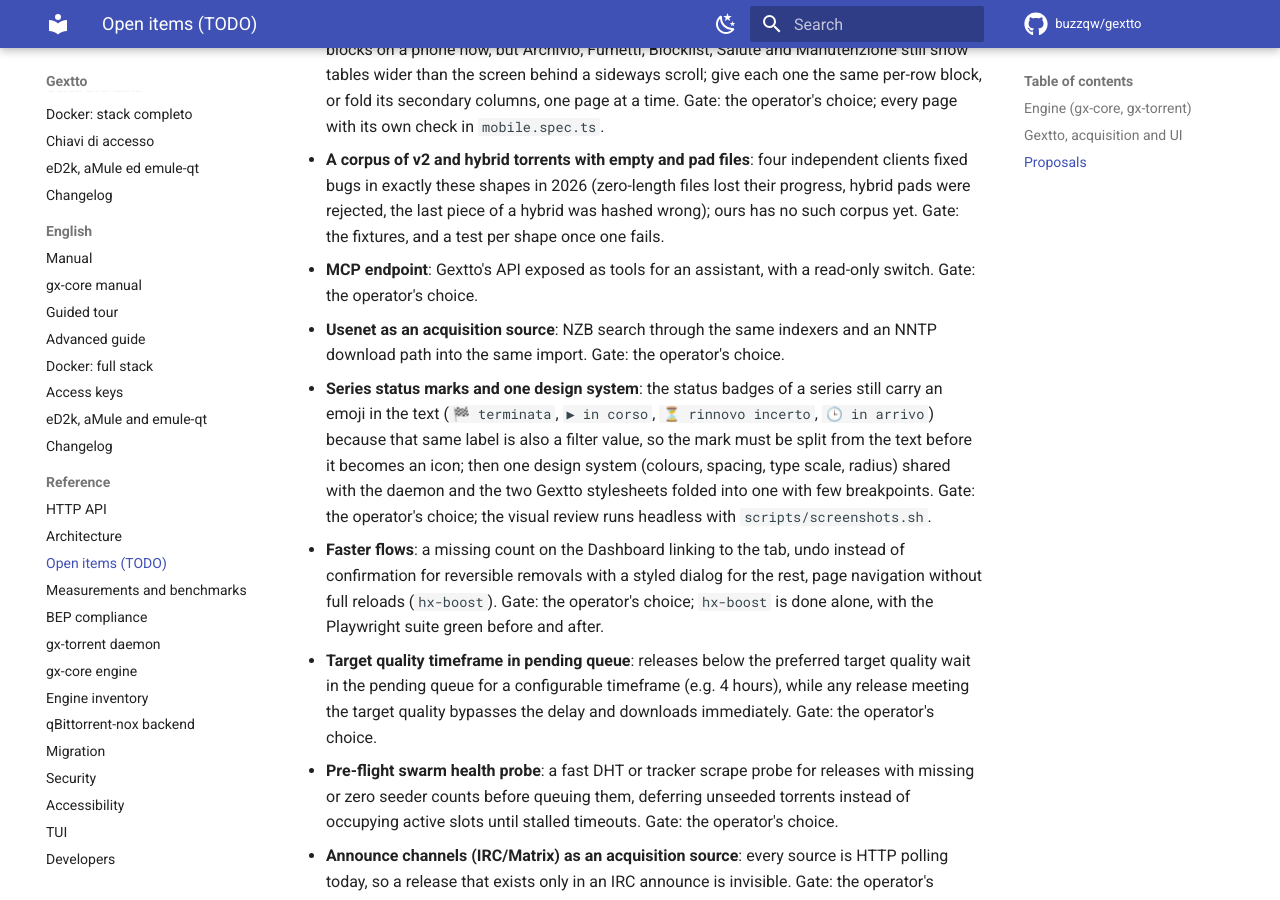
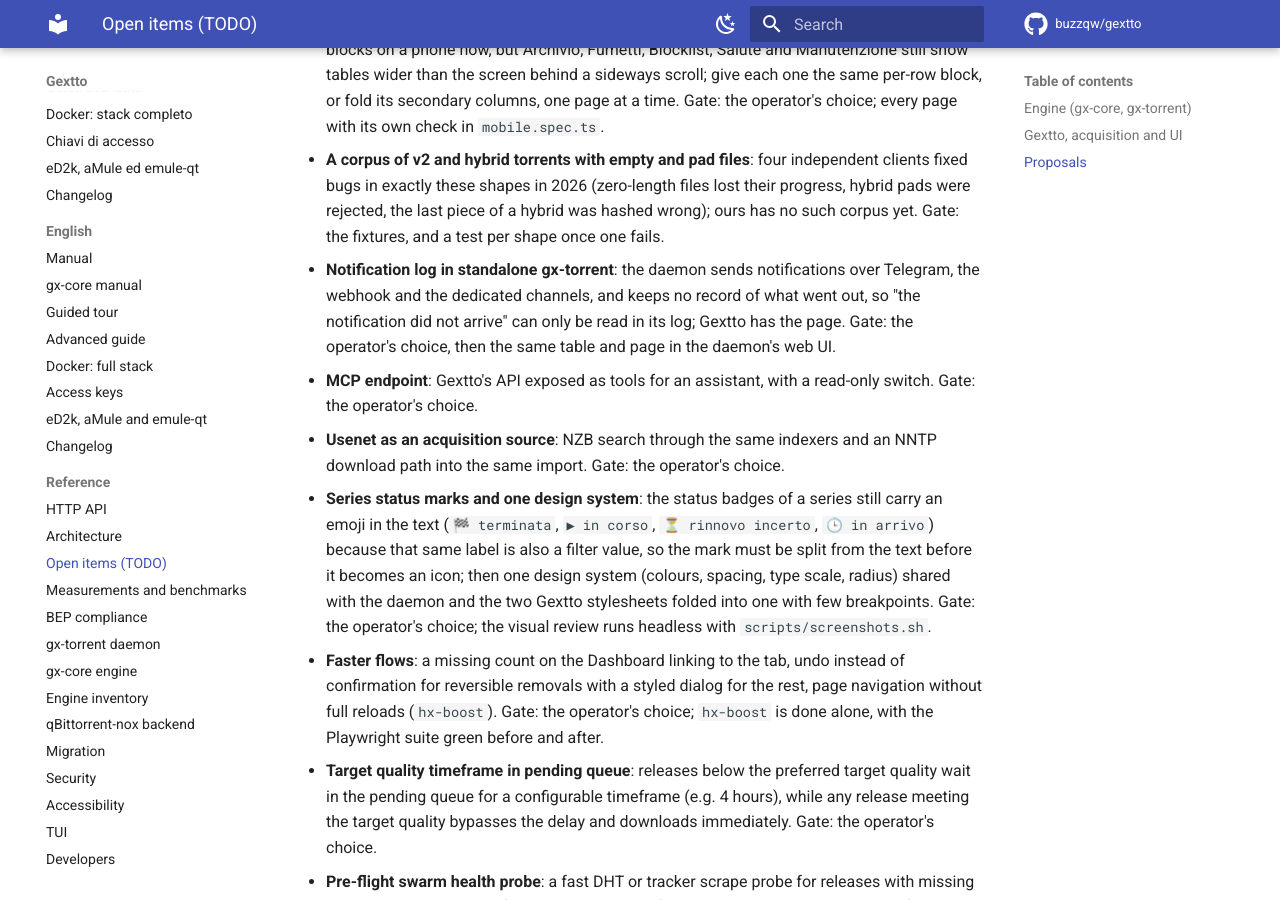
Before and after one commit to buzzqw/gextto, an MkDocs documentation site: the page built from docs/todo.md, in a window 1280 px wide and 900 px high, scrolled down 1638 px. Built offline with MkDocs 1.6.1 and Material for MkDocs 9.7.7, drawn with Linux system fonts in a browser that asks for light colours; comment, search, counter and statistics services are not loaded.

Commit message:
todo: the daemon has no notification log of its own

```diff
--- a/docs/todo.md
+++ b/docs/todo.md
@@ -56,6 +56,11 @@ Each waits for the operator's choice.
   hybrid was hashed wrong); ours has no such corpus yet. Gate: the fixtures, and
   a test per shape once one fails.
 
+- **Notification log in standalone gx-torrent**: the daemon sends notifications
+  over Telegram, the webhook and the dedicated channels, and keeps no record of
+  what went out, so "the notification did not arrive" can only be read in its
+  log; Gextto has the page. Gate: the operator's choice, then the same table and
+  page in the daemon's web UI.
 - **MCP endpoint**: Gextto's API exposed as tools for an assistant, with a read-only switch. Gate: the operator's choice.
 - **Usenet as an acquisition source**: NZB search through the same indexers and an NNTP download path into the same import. Gate: the operator's choice.
 - **Series status marks and one design system**: the status badges of a series still carry an emoji in the text (`🏁 terminata`, `▶ in corso`, `⏳ rinnovo incerto`, `🕒 in arrivo`) because that same label is also a filter value, so the mark must be split from the text before it becomes an icon; then one design system (colours, spacing, type scale, radius) shared with the daemon and the two Gextto stylesheets folded into one with few breakpoints. Gate: the operator's choice; the visual review runs headless with `scripts/screenshots.sh`.
```
